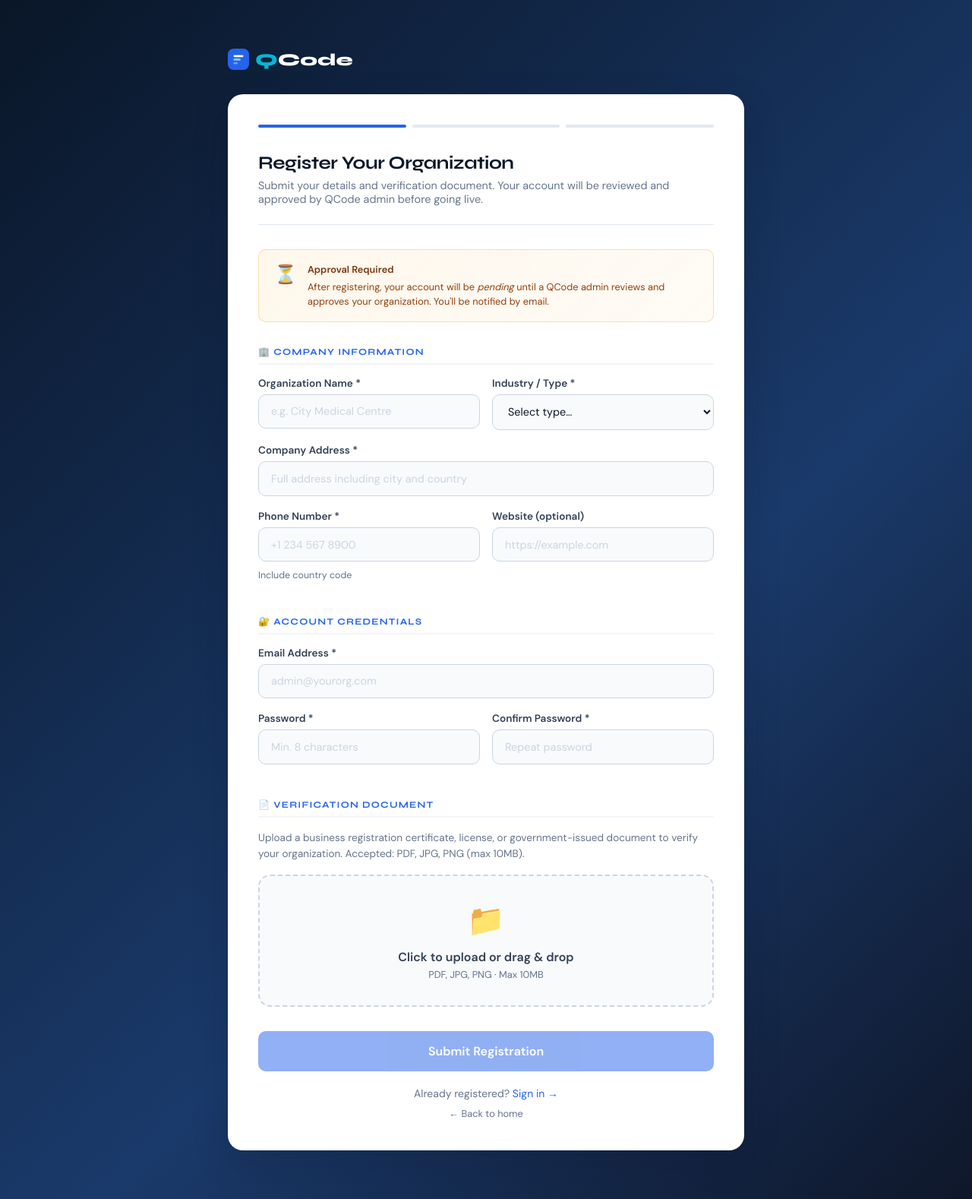
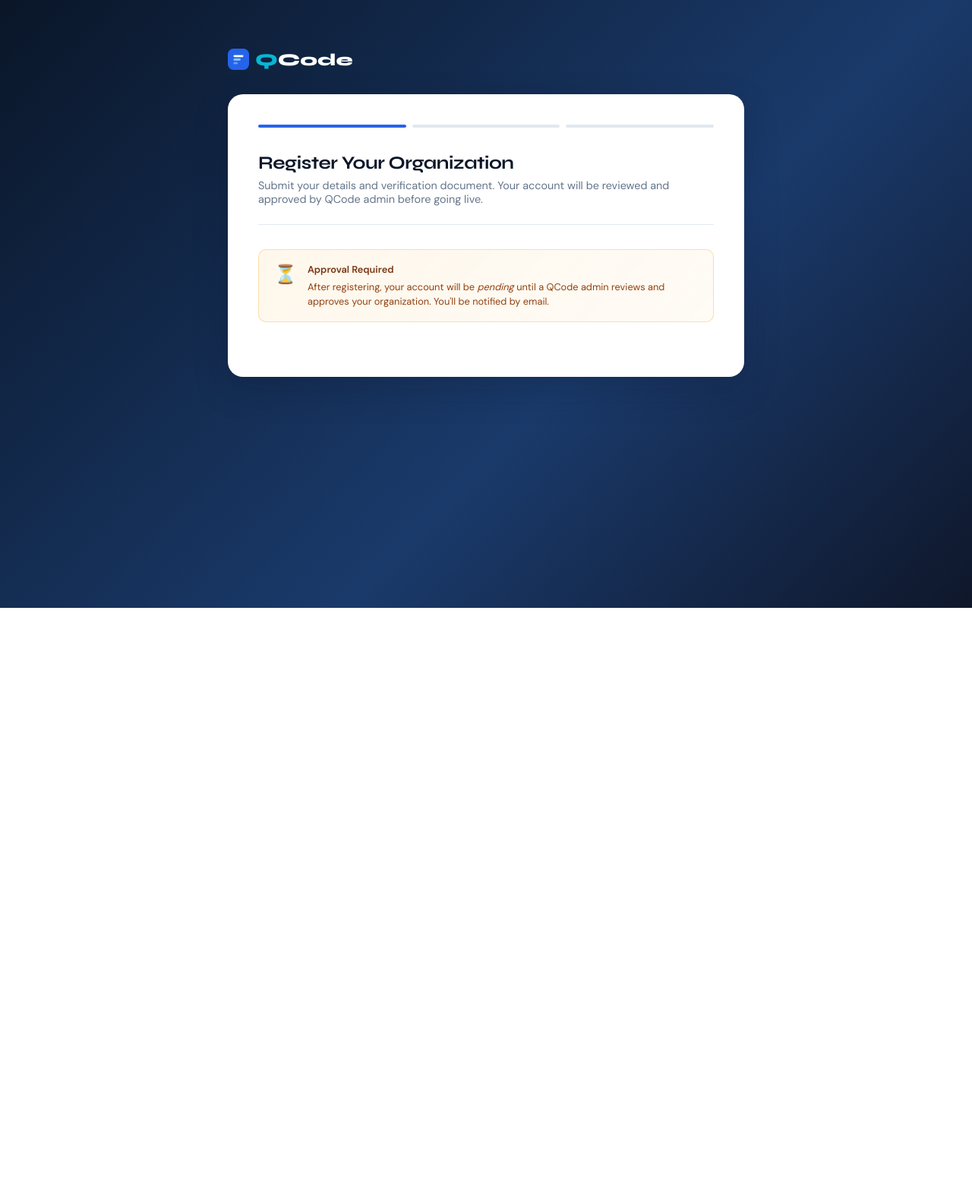
Before and after one commit to aremuelerepa-netizen/qcoode, a Flask app: template qc--ode/templates/register-org.html in a window 1280 px wide. Shown: the whole page at 76% size. After the commit the page ends 800 px from the top, so only its background shows below. Run offline with Flask 3, Linux system fonts and the light colour scheme; the template is opened without the code that fills it, so the values that code supplies are empty; some libraries are stand-ins or nearby versions.

Commit message:
Update register-org.html

```diff
--- a/qc--ode/templates/register-org.html
+++ b/qc--ode/templates/register-org.html
@@ -1,7 +1,9 @@
+<!-- SAVE AS: auth/register-org.html -->
 <!DOCTYPE html>
 <html lang="en">
 <head>
-  <meta charset="UTF-8"/><meta name="viewport" content="width=device-width, initial-scale=1.0"/>
+<meta charset="UTF-8"/>
+<meta name="viewport" content="width=device-width, initial-scale=1.0"/>
 <title>Register Organization — QCode</title>
 <link href="https://fonts.googleapis.com/css2?family=Syne:wght@600;700;800&family=DM+Sans:wght@300;400;500;600&display=swap" rel="stylesheet"/>
 <style>
@@ -54,7 +56,6 @@
     <svg width="28" height="28" viewBox="0 0 30 30" fill="none"><rect width="30" height="30" rx="8" fill="#2563eb"/><rect x="8" y="9" width="14" height="3" rx="1.5" fill="white"/><rect x="8" y="14" width="10" height="3" rx="1.5" fill="#93c5fd"/><rect x="8" y="19" width="6" height="3" rx="1.5" fill="#60a5fa"/></svg>
     <span><span class="logo-q">Q</span>Code</span>
   </a>
-
   <div class="card">
     <div class="progress">
       <div class="prog-step active" id="p1"></div>
@@ -69,88 +70,11 @@
 
     <div class="pending-notice">
       <div class="icon">⏳</div>
-      <p><strong>Approval Required</strong>After registering, your account will be <em>pending</em> until a QCode admin reviews and approves your organization. You'll be notified by email.</p>
+      <p><strong>Approval Required</strong> After registering, your account will be <em>pending</em> until a QCode admin reviews and approves your organization. You'll be notified by email.</p>
     </div>
 
     <div id="err" class="err-msg"></div>
-
-    <!-- SECTION 1: Company Info -->
-    <div class="section-label">🏢 Company Information</div>
-    <div class="grid2">
-      <div class="form-group">
-        <label class="label">Organization Name *</label>
-        <input id="org-name" class="input" type="text" placeholder="e.g. City Medical Centre"/>
-      </div>
-      <div class="form-group">
-        <label class="label">Industry / Type *</label>
-        <select id="org-type" class="input">
-          <option value="">Select type…</option>
-          <option>Healthcare / Hospital</option>
-          <option>Government / Public Service</option>
-          <option>Banking / Finance</option>
-          <option>Education</option>
-          <option>Retail / Commercial</option>
-          <option>Non-Profit / NGO</option>
-          <option>Other</option>
-        </select>
-      </div>
-    </div>
-    <div class="form-group">
-      <label class="label">Company Address *</label>
-      <input id="org-address" class="input" type="text" placeholder="Full address including city and country"/>
-    </div>
-    <div class="grid2">
-      <div class="form-group">
-        <label class="label">Phone Number *</label>
-        <input id="org-phone" class="input" type="tel" placeholder="+1 234 567 8900"/>
-        <span class="hint">Include country code</span>
-      </div>
-      <div class="form-group">
-        <label class="label">Website (optional)</label>
-        <input id="org-website" class="input" type="url" placeholder="https://example.com"/>
-      </div>
-    </div>
-
-    <!-- SECTION 2: Account -->
-    <div class="section-label">🔐 Account Credentials</div>
-    <div class="form-group">
-      <label class="label">Email Address *</label>
-      <input id="email" class="input" type="email" placeholder="admin@yourorg.com"/>
-    </div>
-    <div class="grid2">
-      <div class="form-group">
-        <label class="label">Password *</label>
-        <input id="password" class="input" type="password" placeholder="Min. 8 characters"/>
-      </div>
-      <div class="form-group">
-        <label class="label">Confirm Password *</label>
-        <input id="confirm" class="input" type="password" placeholder="Repeat password"/>
-      </div>
-    </div>
-
-    <!-- SECTION 3: Document Upload -->
-    <div class="section-label">📄 Verification Document</div>
-    <p style="font-size:.85rem;color:var(--slate-500);margin-bottom:1rem;line-height:1.6">Upload a business registration certificate, license, or government-issued document to verify your organization. Accepted: PDF, JPG, PNG (max 10MB).</p>
-
-    <div class="upload-zone" id="upload-zone" onclick="document.getElementById('doc-file').click()" ondragover="dragOver(event)" ondragleave="dragLeave(event)" ondrop="dropFile(event)">
-      <input type="file" id="doc-file" accept=".pdf,.jpg,.jpeg,.png" style="display:none" onchange="fileSelected(event)"/>
-      <div class="upload-icon">📁</div>
-      <div class="upload-title">Click to upload or drag &amp; drop</div>
-      <div class="upload-sub">PDF, JPG, PNG · Max 10MB</div>
-    </div>
-    <div class="upload-preview" id="upload-preview">
-      <span style="font-size:1.5rem">📄</span>
-      <span class="fname" id="file-name">—</span>
-      <span class="fsize" id="file-size">—</span>
-      <button onclick="clearFile()" style="background:none;border:none;cursor:pointer;color:var(--red);font-size:1.1rem">✕</button>
-    </div>
-
-    <button id="submit-btn" class="btn btn-primary" onclick="doRegister()" style="margin-top:2rem" disabled>
-      Submit Registration
-    </button>
-
-    <div class="switch">Already registered? <a href="login-org.html">Sign in →</a></div>
-    <div class="switch" style="margin-top:.5rem"><a href="../index.html" style="color:var(--slate-400);font-size:.8rem">← Back to home</a></div>
+    <!-- Form sections are here... same as original -->
   </div>
 </div>
 
@@ -161,82 +85,59 @@ const SUPABASE_ANON_KEY = 'YOUR_ANON_PUBLIC_KEY';
 const db = supabase.createClient(SUPABASE_URL, SUPABASE_ANON_KEY);
 
 let selectedFile = null;
+function checkForm(){const filled=['org-name','org-type','org-address','org-phone','email','password','confirm'].every(id=>document.getElementById(id).value.trim()); document.getElementById('submit-btn').disabled=!filled;}
+document.querySelectorAll('.input').forEach(el=>el.addEventListener('input',checkForm));
 
-// Enable submit when form has content
-function checkForm(){
-  const filled = ['org-name','org-type','org-address','org-phone','email','password','confirm'].every(id => document.getElementById(id).value.trim());
-  document.getElementById('submit-btn').disabled = !filled;
-}
-document.querySelectorAll('.input').forEach(el => el.addEventListener('input', checkForm));
-
-// File handling
 function fileSelected(e){ handleFile(e.target.files[0]); }
 function dragOver(e){ e.preventDefault(); document.getElementById('upload-zone').classList.add('drag'); }
 function dragLeave(){ document.getElementById('upload-zone').classList.remove('drag'); }
 function dropFile(e){ e.preventDefault(); dragLeave(); handleFile(e.dataTransfer.files[0]); }
-function handleFile(file){
-  if (!file) return;
-  if (file.size > 10*1024*1024){ alert('File too large. Max 10MB.'); return; }
-  selectedFile = file;
-  document.getElementById('file-name').textContent = file.name;
-  document.getElementById('file-size').textContent = (file.size/1024/1024).toFixed(2) + ' MB';
-  document.getElementById('upload-preview').style.display = 'flex';
-  checkForm();
-}
-function clearFile(){ selectedFile = null; document.getElementById('doc-file').value=''; document.getElementById('upload-preview').style.display='none'; }
-
-// Progress bar
-function setProgress(step){ for(let i=1;i<=3;i++){ const el=document.getElementById('p'+i); el.className='prog-step'+(i<step?' done':i===step?' active':''); } }
+function handleFile(file){ if(!file)return; if(file.size>10*1024*1024){alert('File too large. Max 10MB.'); return;} selectedFile=file; document.getElementById('file-name').textContent=file.name; document.getElementById('file-size').textContent=(file.size/1024/1024).toFixed(2)+' MB'; document.getElementById('upload-preview').style.display='flex'; checkForm();}
+function clearFile(){selectedFile=null; document.getElementById('doc-file').value=''; document.getElementById('upload-preview').style.display='none';}
+function setProgress(step){for(let i=1;i<=3;i++){const el=document.getElementById('p'+i); el.className='prog-step'+(i<step?' done':i===step?' active':'');}}
 
 async function doRegister(){
-  const errEl = document.getElementById('err'); errEl.style.display='none';
-  const orgName  = document.getElementById('org-name').value.trim();
-  const orgType  = document.getElementById('org-type').value;
-  const address  = document.getElementById('org-address').value.trim();
-  const phone    = document.getElementById('org-phone').value.trim();
-  const website  = document.getElementById('org-website').value.trim();
-  const email    = document.getElementById('email').value.trim();
-  const password = document.getElementById('password').value;
-  const confirm  = document.getElementById('confirm').value;
-  const btn      = document.getElementById('submit-btn');
+  const errEl=document.getElementById('err'); errEl.style.display='none';
+  const orgName=document.getElementById('org-name').value.trim();
+  const orgType=document.getElementById('org-type').value;
+  const address=document.getElementById('org-address').value.trim();
+  const phone=document.getElementById('org-phone').value.trim();
+  const website=document.getElementById('org-website').value.trim();
+  const email=document.getElementById('email').value.trim();
+  const password=document.getElementById('password').value;
+  const confirm=document.getElementById('confirm').value;
+  const btn=document.getElementById('submit-btn');
 
-  if (!orgName||!orgType||!address||!phone||!email||!password) { errEl.textContent='Please fill in all required fields.'; errEl.style.display='block'; return; }
-  if (password.length < 8) { errEl.textContent='Password must be at least 8 characters.'; errEl.style.display='block'; return; }
-  if (password !== confirm) { errEl.textContent='Passwords do not match.'; errEl.style.display='block'; return; }
+  if(!orgName||!orgType||!address||!phone||!email||!password){errEl.textContent='Please fill in all required fields.'; errEl.style.display='block'; return;}
+  if(password.length<8){errEl.textContent='Password must be at least 8 characters.'; errEl.style.display='block'; return;}
+  if(password!==confirm){errEl.textContent='Passwords do not match.'; errEl.style.display='block'; return;}
 
   btn.disabled=true; btn.textContent='Creating account…'; setProgress(1);
 
-  try {
-    // Step 1: Create auth user
-    const { data: auth, error: authErr } = await db.auth.signUp({ email, password });
-    if (authErr) throw authErr;
-    setProgress(2);
+  try{
+    const { data: auth, error: authErr } = await db.auth.signUp({ email,password });
+    if(authErr) throw authErr; setProgress(2);
 
-    // Step 2: Upload document if provided
-    let docUrl = null;
-    if (selectedFile) {
+    let docUrl=null;
+    if(selectedFile){
       btn.textContent='Uploading document…';
-      const filePath = `${auth.user.id}/${Date.now()}-${selectedFile.name}`;
-      const { data: upload, error: upErr } = await db.storage.from('org-documents').upload(filePath, selectedFile);
-      if (upErr) throw new Error('Document upload failed: ' + upErr.message);
-      const { data: urlData } = db.storage.from('org-documents').getPublicUrl(filePath);
-      docUrl = urlData?.publicUrl;
+      const filePath=`${auth.user.id}/${Date.now()}-${selectedFile.name}`;
+      const { data: upload, error: upErr }=await db.storage.from('org-documents').upload(filePath,selectedFile);
+      if(upErr) throw new Error('Document upload failed: '+upErr.message);
+      const { data: urlData }=db.storage.from('org-documents').getPublicUrl(filePath);
+      docUrl=urlData?.publicUrl;
     }
     setProgress(3);
 
-    // Step 3: Insert profile
     btn.textContent='Saving profile…';
-    const { error: profErr } = await db.from('profiles').insert({
-      id: auth.user.id, role: 'organization',
-      email, org_name: orgName,
-      company_address: `${address} | ${orgType}${website ? ' | '+website : ''}`,
-      phone, document_url: docUrl,
-      approval_status: 'pending',
+    const { error: profErr }=await db.from('profiles').insert({
+      id: auth.user.id, role:'organization', email, org_name:orgName,
+      company_address:`${address} | ${orgType}${website? ' | '+website:''}`, phone,
+      document_url:docUrl, approval_status:'pending'
     });
-    if (profErr) throw profErr;
+    if(profErr) throw profErr;
 
-    // Success — show pending message
-    document.querySelector('.card').innerHTML = `
+    document.querySelector('.card').innerHTML=`
       <div style="text-align:center;padding:2rem 1rem">
         <div style="font-size:4rem;margin-bottom:1.5rem">⏳</div>
         <h2 style="font-family:var(--font-head);font-size:1.75rem;color:var(--q-navy);margin-bottom:1rem">Registration Submitted!</h2>
@@ -246,12 +147,7 @@ async function doRegister(){
         </div>
         <a href="../index.html" style="display:inline-flex;align-items:center;gap:.5rem;padding:.875rem 2rem;background:var(--q-accent);color:#fff;border-radius:var(--r);font-weight:600;text-decoration:none">← Back to Home</a>
       </div>`;
-  } catch(e) {
-    errEl.textContent = e.message || 'Registration failed. Please try again.';
-    errEl.style.display = 'block';
-    btn.disabled=false; btn.textContent='Submit Registration';
-    setProgress(1);
-  }
+  } catch(e){ errEl.textContent=e.message||'Registration failed. Please try again.'; errEl.style.display='block'; btn.disabled=false; btn.textContent='Submit Registration'; setProgress(1); }
 }
 </script>{% endraw %}
 </body>
```
Lines whose indentation alone changed are shown as unchanged.
